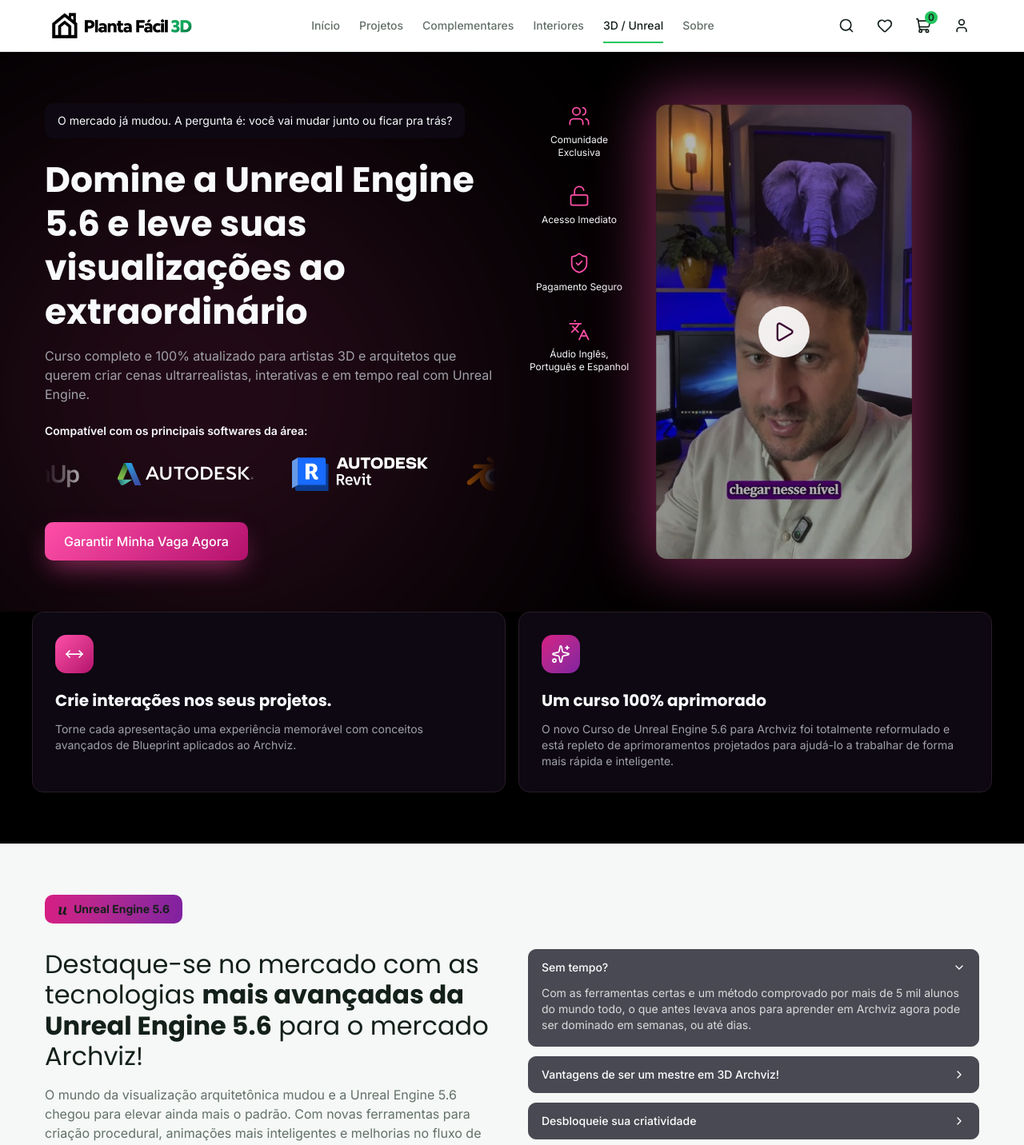
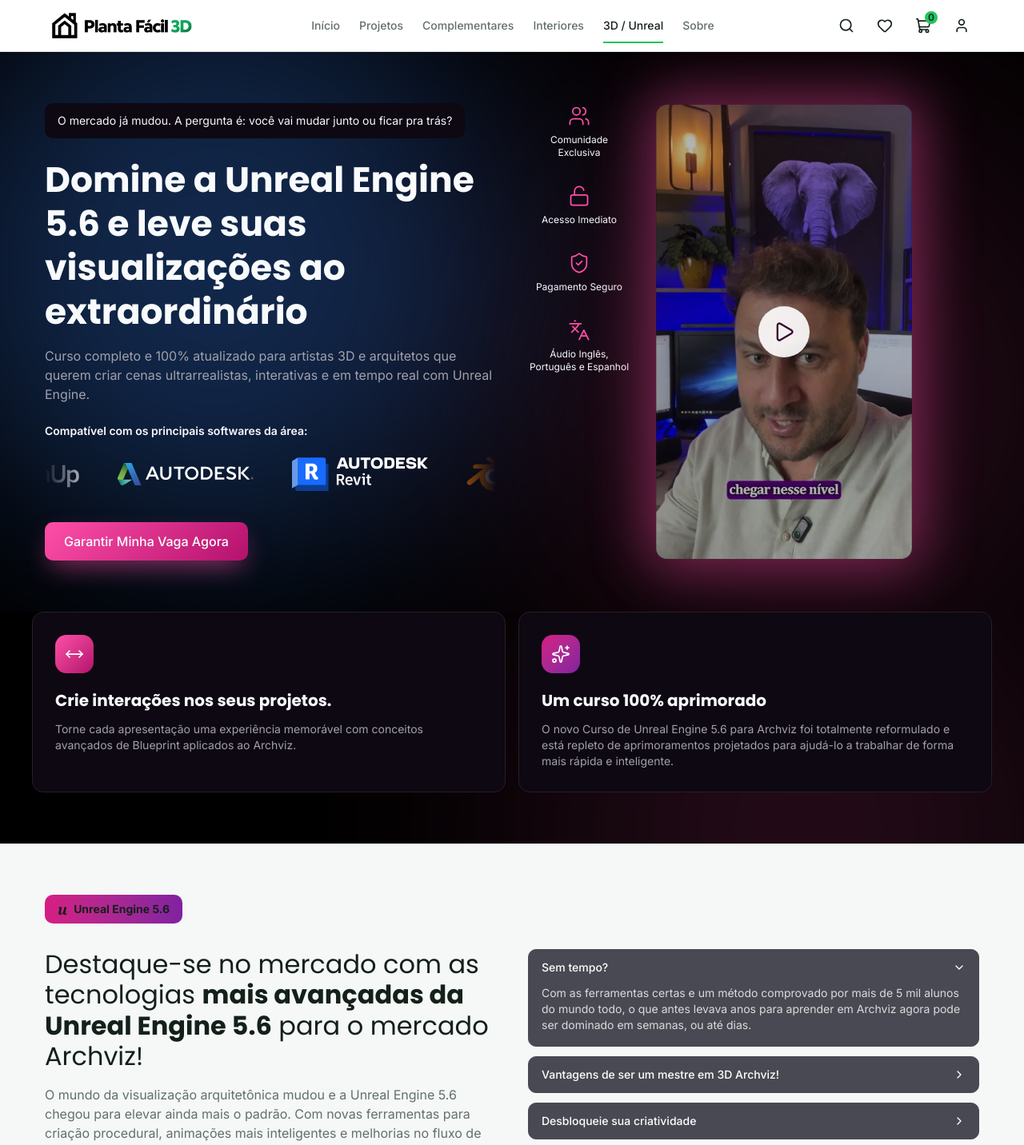
Before and after one commit to plantafacil3d/Novo-Site-Planta-F-cil-3D, a Next.js app: page /3d-unreal in a window 1280 px wide. Shown: the top 1432 px of the page at 80% size. Built offline with nearby package versions, Linux system fonts and the light colour scheme; no server answers.

Commit message:
Unreal engine

```diff
--- a/src/views/curso-unreal-5/components/CourseHero.tsx
+++ b/src/views/curso-unreal-5/components/CourseHero.tsx
@@ -8,11 +8,11 @@
 export function CourseHero() {
   return (
     <section className="relative overflow-hidden bg-[var(--course-bg)] py-12 text-[var(--course-fg)] md:py-16">
-      {/* Luz magenta na esquerda inferior */}
-      <div className="pointer-events-none absolute -bottom-40 -left-40 h-[500px] w-[500px] rounded-full bg-[var(--course-accent)] opacity-20 blur-[120px] md:-bottom-20 md:-left-20 md:h-[700px] md:w-[700px] md:opacity-15 md:blur-[150px]" />
+      {/* Luz magenta na direita inferior */}
+      <div className="pointer-events-none absolute -bottom-40 -right-40 h-[500px] w-[500px] rounded-full bg-[var(--course-accent)] opacity-20 blur-[120px] md:-bottom-20 md:-right-20 md:h-[700px] md:w-[700px] md:opacity-15 md:blur-[150px]" />
 
       {/* Luz azul na esquerda superior */}
-      <div className="pointer-events-none absolute -left-40 -top-40 h-[500px] w-[500px] rounded-full bg-blue-500 opacity-40 blur-[100px] md:-left-20 md:-top-20 md:h-[700px] md:w-[700px] md:opacity-30 md:blur-[130px]" />
+      <div className="pointer-events-none absolute -left-40 -top-40 h-[500px] w-[500px] rounded-full bg-[var(--course-glow-blue)] opacity-40 blur-[100px] md:-left-20 md:-top-20 md:h-[700px] md:w-[700px] md:opacity-30 md:blur-[130px]" />
 
       <div className="relative mx-auto grid max-w-content items-center gap-10 px-4 md:grid-cols-2">
         <div className="min-w-0">
--- a/src/views/curso-unreal-5/components/CourseHighlightCards.tsx
+++ b/src/views/curso-unreal-5/components/CourseHighlightCards.tsx
@@ -4,8 +4,11 @@
 
 export function CourseHighlightCards() {
   return (
-    <div className="bg-[var(--course-bg)] px-4 pb-12 md:pb-16">
-      <div className="mx-auto grid max-w-content gap-4 sm:grid-cols-2">
+    <div className="relative overflow-hidden bg-[var(--course-bg)] px-4 pb-12 md:pb-16">
+      {/* Continuação da luz magenta do Hero (mesma seção visual, sem borda entre elas) */}
+      <div className="pointer-events-none absolute -top-40 -right-40 h-[500px] w-[500px] rounded-full bg-[var(--course-accent)] opacity-20 blur-[120px] md:-top-20 md:-right-20 md:h-[700px] md:w-[700px] md:opacity-15 md:blur-[150px]" />
+
+      <div className="relative mx-auto grid max-w-content gap-4 sm:grid-cols-2">
         {cartoesDeDestaque.map((card, index) => (
           <div
             key={card.title}
--- a/src/views/curso-unreal-5/components/WhatYoullLearnSection.tsx
+++ b/src/views/curso-unreal-5/components/WhatYoullLearnSection.tsx
@@ -1,4 +1,7 @@
+'use client'
+
 import Image from 'next/image'
+import { motion } from 'motion/react'
 
 import { Icon } from '@/components/ui/Icon'
 
@@ -26,6 +29,14 @@
               key={bloco.title}
               className={`grid items-center gap-8 md:grid-cols-2 ${index % 2 === 1 ? 'md:[&>*:first-child]:order-2' : ''}`}
             >
+              <div className="relative">
+                <motion.div
+                  className="curso-imagem-brilho absolute -inset-6 rounded-lg"
+                  initial={{ opacity: 0 }}
+                  whileInView={{ opacity: 1 }}
+                  viewport={{ once: true, margin: '-100px' }}
+                  transition={{ duration: 0.8, ease: 'easeOut' }}
+                />
                 <div className="relative aspect-video overflow-hidden rounded-lg bg-[var(--course-bg-elevated)]">
                   <Image
                     src={bloco.image}
@@ -34,6 +45,7 @@
                     sizes="(min-width: 768px) 560px, 100vw"
                     className="object-cover"
                   />
+                </div>
               </div>
               <div>
                 <span className="curso-btn-brilho mb-3 inline-flex size-10 items-center justify-center rounded-xl">
--- a/src/views/curso-unreal-5/data.ts
+++ b/src/views/curso-unreal-5/data.ts
@@ -7,8 +7,8 @@
  * outra parte da página, o texto fica sinalizado com TODO para confirmação com o parceiro.
  */
 
-// TODO: link de checkout real do parceiro (Hotmart ou similar).
-export const linkDeCompra = '#'
+// Link de checkout Hotmart do curso de Unreal Engine 5.6 (parceiro DVIZ).
+export const linkDeCompra = 'https://pay.hotmart.com/X70575954S?off=zyoif61m&ref=L97295592K&bid=1790609860755'
 
 // TODO: colar o link do YouTube do vídeo "NOVO Curso de Unreal Engine 5.6".
 export const linkVideoHero = 'https://www.youtube.com/watch?v=AhjhjsUPkVU'
@@ -35,7 +35,7 @@
   { nome: 'Autodesk', logo: '/images/curso-unreal-5/logos/autodesk.svg' },
   { nome: 'Revit', logo: '/images/curso-unreal-5/logos/revit.svg' },
   { nome: 'Blender', logo: '/images/curso-unreal-5/logos/blender.svg' },
-  { nome: 'Cinema 4D', logo: '/images/curso-unreal-5/logos/cinema-4d.svg' },
+  { nome: 'Cinema 4D', logo: '/images/curso-unreal-5/logos/cinema-4d.webp' },
 ]
 
 export const selosDeConfiancaHero: { icon: IconName; label: string }[] = [
--- a/src/views/curso-unreal-5/theme.css
+++ b/src/views/curso-unreal-5/theme.css
@@ -36,6 +36,8 @@
   /* Texto pequeno acima de "Para quem é o curso?" (referência do parceiro): dourado apagado,
      única ocorrência dessa cor na página — não é o rosa de destaque. */
   --course-eyebrow: #c9a26a;
+  /* Luz azul do canto superior do Hero (`CourseHero`), única ocorrência de azul na página. */
+  --course-glow-blue: #3b82f6;
 }
 
 .tema-curso-ue5 .curso-btn-brilho {
@@ -53,6 +55,15 @@
   box-shadow: 0 0 70px 12px rgb(255 79 168 / 45%);
 }
 
+/* Brilho que surge atrás de cada foto da seção "O que você vai aprender" (`WhatYoullLearnSection`)
+   conforme a pessoa rola a página (`whileInView` do `motion`, dispara igual no toque do celular).
+   Camada separada atrás da imagem (não box-shadow direto) para permitir o fade suave de opacidade;
+   mesmo rosa do `curso-btn-brilho`/`curso-video-brilho`. */
+.tema-curso-ue5 .curso-imagem-brilho {
+  background: radial-gradient(circle, var(--course-accent-from) 0%, transparent 70%);
+  filter: blur(40px);
+}
+
 /* Faixa de logos dos softwares compatíveis (Hero, `SoftwareLogosMarquee`): rolagem horizontal
    contínua e arrastável, pedida pelo usuário. O movimento é feito em JS (`requestAnimationFrame`
    + arraste por ponteiro); aqui só o fade nas bordas, para a faixa não cortar os logos de forma
```
Also changed, not shown: public/images/curso-unreal-5/logos/cinema-4d.svg (deleted), public/images/curso-unreal-5/logos/cinema-4d.webp (added). Lines whose indentation alone changed are shown as unchanged.
